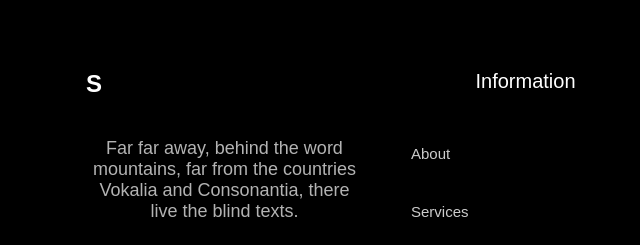
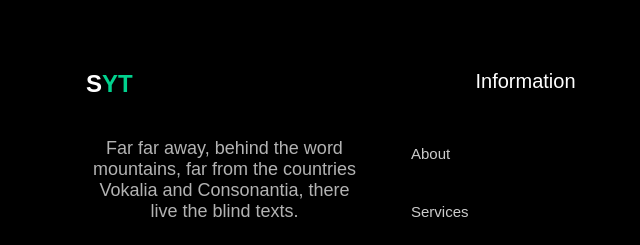
Before and after one commit to kamaljeet257/carbook, a plain HTML site: page about.html in a window 1280 px wide. Shown: the part 2030-2275 px from the top of the page, 0-640 px from the left. Drawn offline with nearby package versions, Linux system fonts and the light colour scheme.

Commit message:
work complete

```diff
--- a/about.html
+++ b/about.html
@@ -96,7 +96,7 @@
                 <div class="footer_col">
                     <div class="footer_box_1">
                         <h2>
-                            <a href="#" class="logo">S<span></YTspan></a>
+                            <a href="#" class="logo">S<span>YT</span></a>
                         </h2>
                         <p>Far far away, behind the word mountains, far from the countries Vokalia and Consonantia, there live the blind texts.
                         </p>
```
